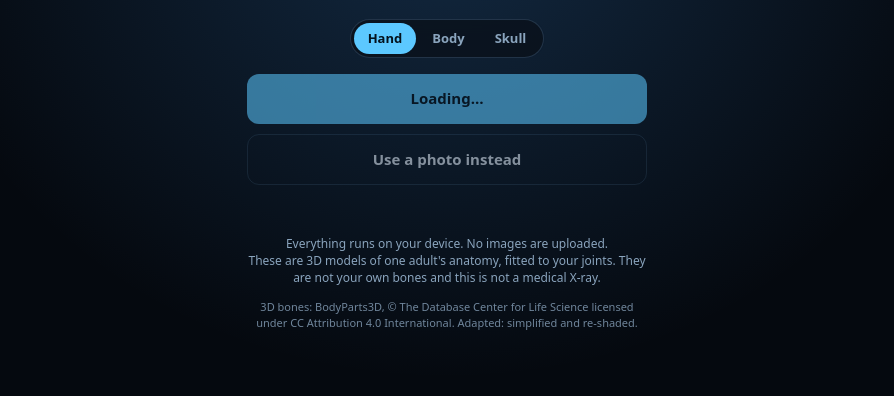
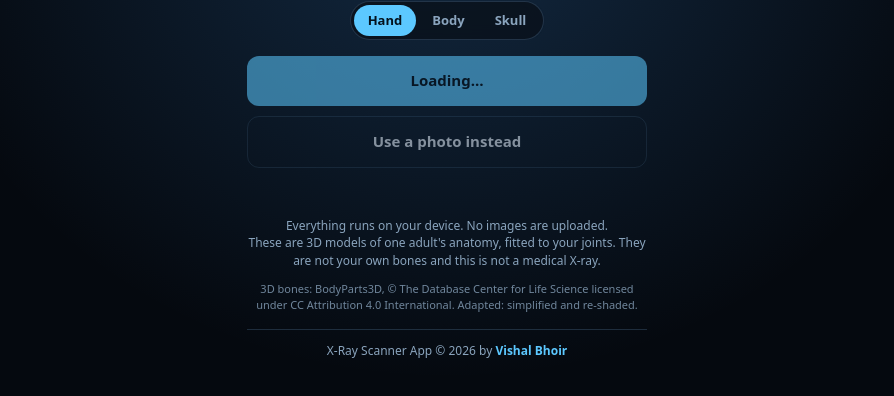
Before and after one commit to vishalbhoir18/xray-scanner, a plain HTML site: page index.html in a window 1280 px wide. Shown: the part 336-732 px from the top of the page, without its empty margins (193-1087 px from the left). Drawn offline with Linux system fonts and the light colour scheme.

Commit message:
Add author footer to the start screen
Co-Authored-By: Claude Opus 5.5 <noreply@anthropic.com>

```diff
--- a/index.html
+++ b/index.html
@@ -115,6 +115,7 @@
       <p id="status" class="status"></p>
       <p class="fine">Everything runs on your device. No images are uploaded.<br />These are 3D models of one adult's anatomy, fitted to your joints. They are not your own bones and this is not a medical X-ray.</p>
       <p class="fine credit">3D bones: BodyParts3D, © The Database Center for Life Science licensed under CC Attribution 4.0 International. Adapted: simplified and re-shaded.</p>
+      <footer class="footer">X-Ray Scanner App © 2026 by <a href="https://linktr.ee/thebioway" target="_blank" rel="noopener">Vishal Bhoir</a></footer>
     </div>
   </section>
 
--- a/style.css
+++ b/style.css
@@ -264,6 +264,15 @@ button:disabled { cursor: default; opacity: 0.55; }
 .status { min-height: 1.4em; color: var(--accent-2); font-size: 13px; }
 .fine { color: var(--muted); font-size: 12px; margin-top: 18px; }
 .fine.credit { font-size: 11px; margin-top: 8px; opacity: 0.8; }
+.footer {
+  margin-top: 16px;
+  padding-top: 12px;
+  border-top: 1px solid var(--line);
+  color: var(--muted);
+  font-size: 12px;
+}
+.footer a { color: var(--accent); text-decoration: none; font-weight: 600; }
+.footer a:hover, .footer a:focus-visible { text-decoration: underline; }
 
 [hidden] { display: none !important; }
 
```
